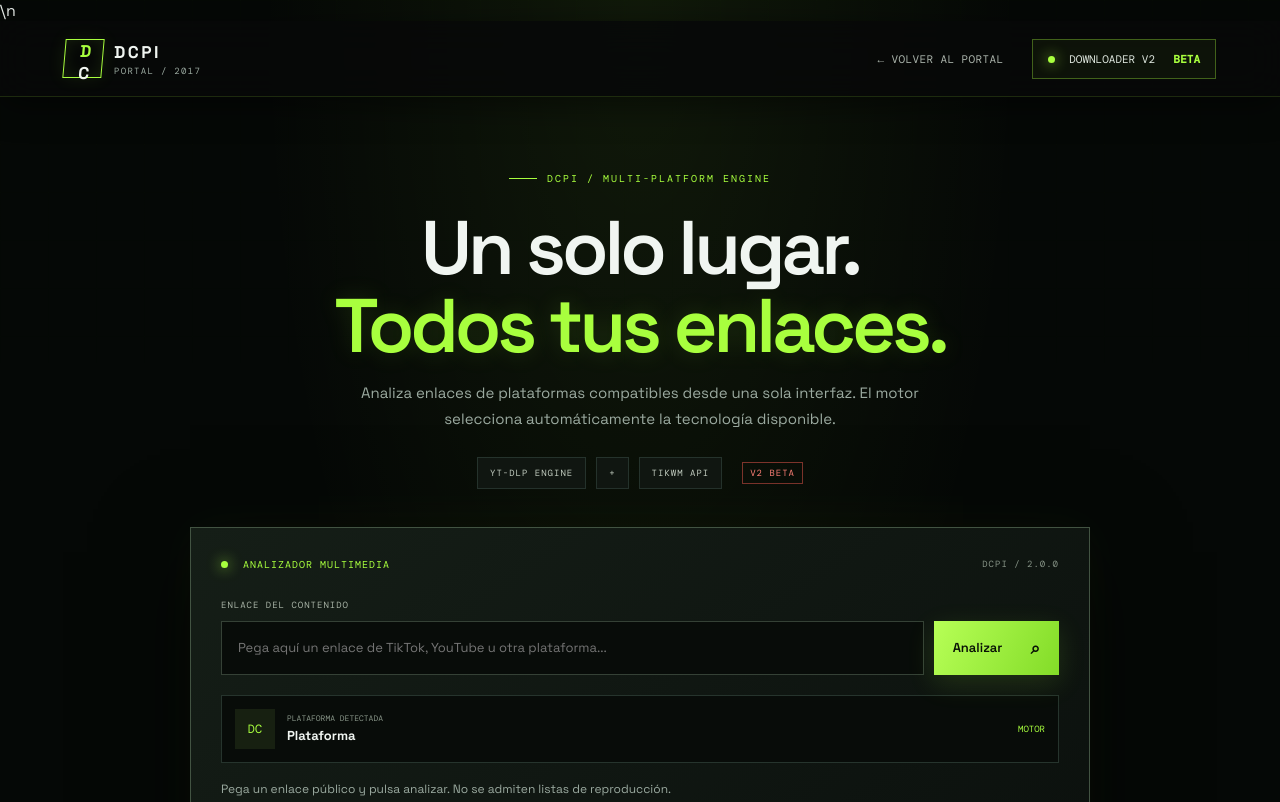
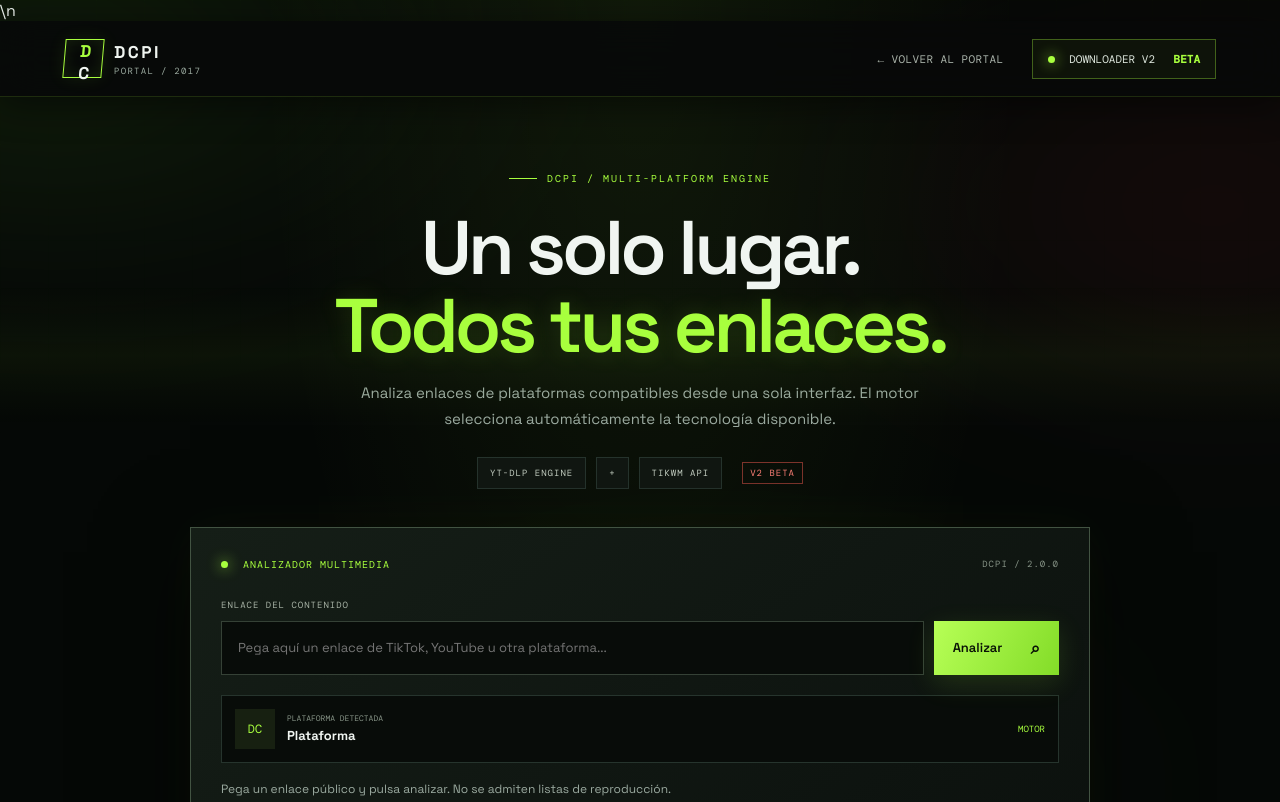
Before and after one commit to maykelpp/DCPI-PORTAL, a plain HTML site: page descargador.html in a window 1280 px wide. Shown: the top 802 px of the page. Drawn offline with nearby package versions, Linux system fonts and the light colour scheme.

Commit message:
Apply shared 3D atmosphere to standalone downloader

```diff
--- a/descargador.html
+++ b/descargador.html
@@ -63,5 +63,6 @@
 </section>
 </main>
 <footer class="dl-footer"><a class="brand" href="index.html"><span class="brand-mark">D<span>C</span></span><span class="brand-name">DCPI<small>PORTAL / 2017</small></span></a><span>DCPI DOWNLOADER V2 BETA · 2026</span></footer>
+<script src="portal-v3.js"></script>
 <script src="downloader-v2.js"></script>
 </body></html>
```
